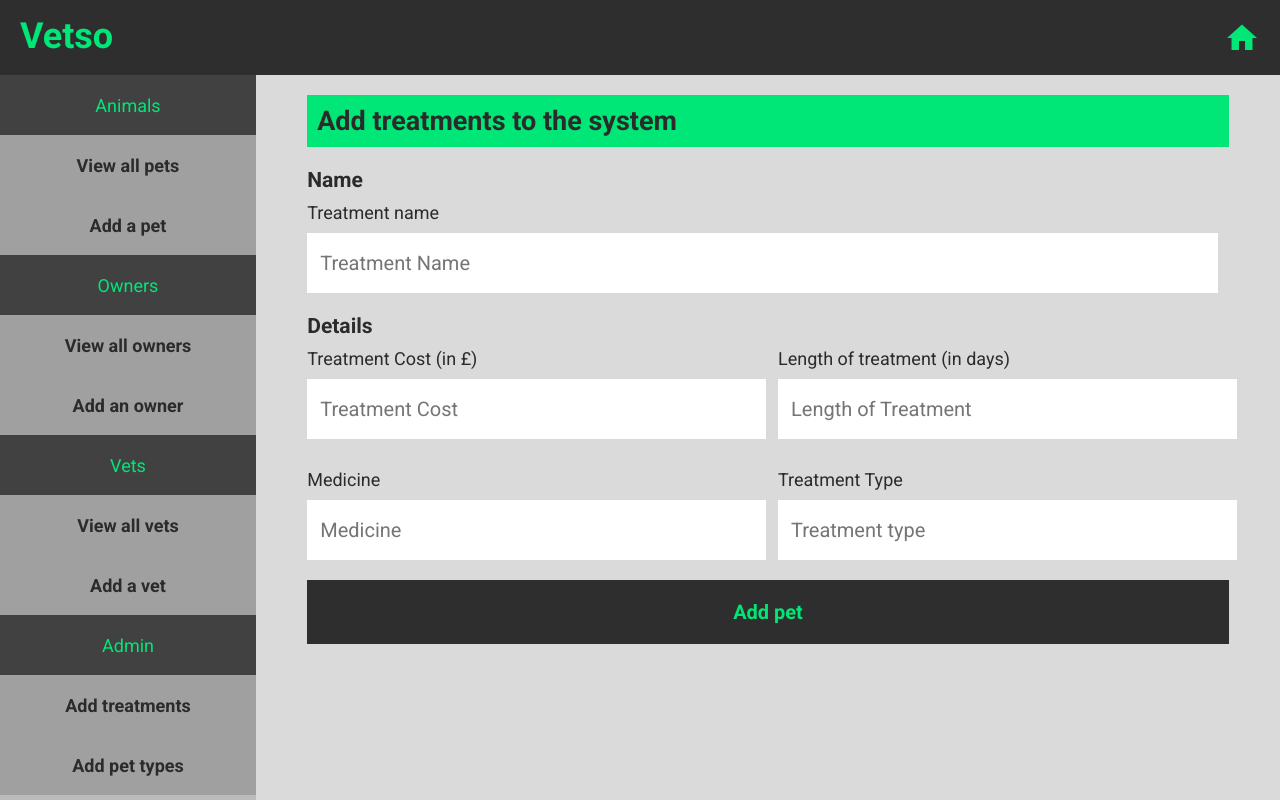
After one commit to xeofd/vetso_codeclan_project, a Flask app: page /treatments/add in a window 1280 px wide. The commit adds this page. Run offline with Flask 2, Linux system fonts and the light colour scheme.

Commit message:
Added treatments to specific pet pages, can now add treatments to the db and add a treatment to a pet

```diff
--- a/app/app.py
+++ b/app/app.py
@@ -6,6 +6,7 @@ import repositories.owner_repository as OR
 from controllers.pets_controller import pets_blueprint
 from controllers.owners_controllers import owners_blueprint
 from controllers.vets_controller import vets_blueprint
+from controllers.treatments_controller import treatment_blueprint
 
 # Create the flask app
 app = Flask(__name__)
@@ -17,6 +18,7 @@ app.secret_key = b'2At$svhuBy7X/.c5btxRY67e/s29'
 app.register_blueprint(pets_blueprint)
 app.register_blueprint(owners_blueprint)
 app.register_blueprint(vets_blueprint)
+app.register_blueprint(treatment_blueprint)
 
 # Default routes
 @app.route('/')
--- /dev/null
+++ b/app/controllers/treatments_controller.py
@@ -0,0 +1,30 @@
+# Import required modules
+from flask import Flask, Blueprint, render_template, redirect, request
+import repositories.treatment_repository as TR
+from models.treatment import Treatment
+
+# Create blueprint
+treatment_blueprint = Blueprint('treatments', __name__)
+
+# Routes
+
+# ADD
+@treatment_blueprint.route('/treatments/add')
+def add():
+    return render_template('treatments/add.html', title='Add a treatment')
+
+# SAVE
+@treatment_blueprint.route('/treatments/add', methods=['POST'])
+def save():
+    # Grab the data from the form
+    name = request.form['treatment_name']
+    cost = float(request.form['treatment_cost'])
+    length = int(request.form['treatment_length'])
+    medicine = request.form['treatment_medicine']
+    treatment_type = request.form['treatment_type']
+
+    # Create treatment object to save
+    treatment = Treatment(name, cost, length, medicine, treatment_type)
+    TR.save(treatment)
+
+    return redirect('/')
--- a/app/models/treatment.py
+++ b/app/models/treatment.py
@@ -18,7 +18,7 @@ class Treatment:
 # FUNCTIONS: N/A
 class PerscribedTreatment:
     # Initialise the function
-    def __init__(self, pet, treatment, id):
+    def __init__(self, pet, treatment, id=None):
         self.pet = pet
         self.treatment = treatment
         self.id = id
--- a/app/templates/base.html
+++ b/app/templates/base.html
@@ -93,6 +93,21 @@
 
                 </div>
 
+                <div class="bloc-snb-top">
+                    <p>Admin</p>
+                </div>
+
+                <div class="bloc-sbn-sub-block">
+
+                    <a href="/treatments/add"><div class="bloc-sbn-block">
+                        <p>Add treatments</p>
+                    </div></a>
+
+                    <a href="/pet-types/add"><div class="bloc-sbn-block">
+                        <p>Add pet types</p>
+                    </div></a>
+
+                </div>
 
             </nav>
 
--- a/app/templates/pets/specific.html
+++ b/app/templates/pets/specific.html
@@ -116,7 +116,7 @@
                             <div class="bloc-content--item-data">
 
                                 <p>This treatment will use: {{ treatment.medicine }}</p>
-                                <p>The treatment will take {{ treatment.length }}</p>
+                                <p>The treatment will take {{ treatment.length }} days</p>
 
                             </div>
 
--- /dev/null
+++ b/app/templates/treatments/add.html
@@ -0,0 +1,94 @@
+{% extends 'base.html' %}
+{% block content %}
+
+<div class="bloc-content">
+
+    <div class="bloc-content--title">
+        <h2>Add treatments to the system</h2>
+    </div>
+
+    <form action="/treatments/add" method="POST">
+
+        <h3>Name</h3>
+
+        <div class="bloc-content">
+
+            <div class=" bloc-form--label">
+                <label for="treatment_name">Treatment name</label>
+            </div>
+
+            <div>
+                <input type="text" name="treatment_name" id="treatment_name" placeholder="Treatment Name" required />
+            </div>
+
+        </div>
+
+        <h3>Details</h3>
+
+        <div class="bloc-container--flex bloc-content">
+
+            <div class="bloc-cell--50pc bloc-cell--breaker">
+
+                <div class="bloc-form--label">
+                    <label for="treatment_cost">Treatment Cost (in £)</label>
+                </div>
+
+                <div>
+                    <input type="text" name="treatment_cost" id="treatment_cost" placeholder="Treatment Cost" required />
+                </div>
+
+            </div>
+
+            <div class="bloc-cell--50pc">
+
+                <div class="bloc-form--label">
+                    <label for="treatment_length">Length of treatment (in days)</label>
+                </div>
+
+                <div>
+                    <input type="text" name="treatment_length" id="treatment_length" placeholder="Length of Treatment" required />
+                </div>
+
+            </div>
+
+        </div>
+
+        <div class="bloc-container--flex bloc-content">
+
+            <div class="bloc-cell--50pc bloc-cell--breaker">
+
+                <div class="bloc-form--label">
+                    <label for="treatment_medicine">Medicine</label>
+                </div>
+
+                <div>
+                    <input type="text" name="treatment_medicine" id="treatment_length" placeholder="Medicine" required />
+                </div>
+
+            </div>
+
+            <div class="bloc-cell--50pc">
+
+                <div class="bloc-form--label">
+                    <label for="treatment_type">Treatment Type</label>
+                </div>
+
+                <div>
+                    <input type="text" name="treatment_type" id="treatment_type" placeholder="Treatment type" required />
+                </div>
+
+            </div>
+
+        </div>
+
+        <div class="bloc-content">
+
+            <input type="submit" class="bloc-button--large-button bloc-button--type-dark" value="Add pet" />
+
+        </div>
+
+    </form>
+
+</div>
+
+{% endblock %}
```
Also changed, not shown: app/console.py (+23 -3 lines), app/controllers/pets_controller.py (+28 -0 lines), app/repositories/perscribed_treatments_repository.py (+4 -8 lines), app/repositories/treatment_repository.py (+17 -1 lines), app/templates/pets/add-treatment.html (added, +41 -0 lines).
